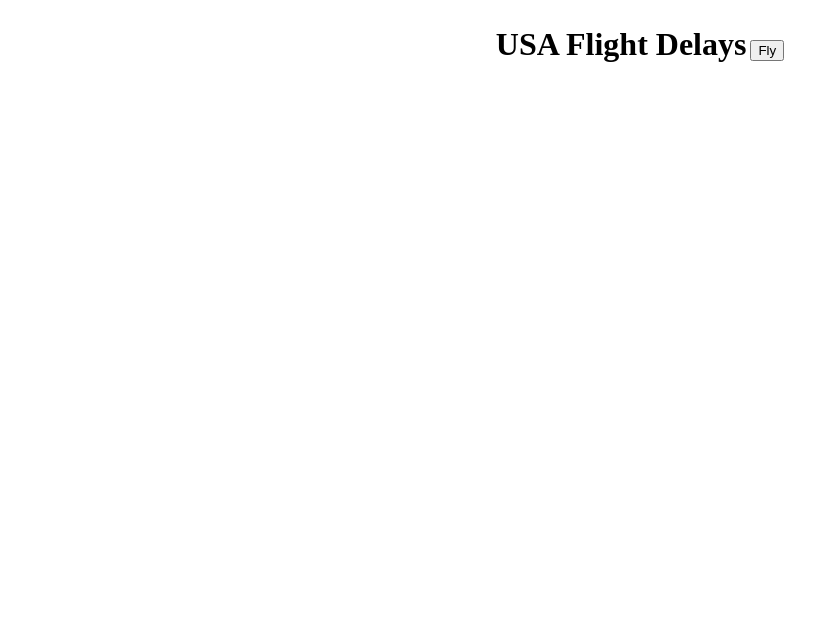
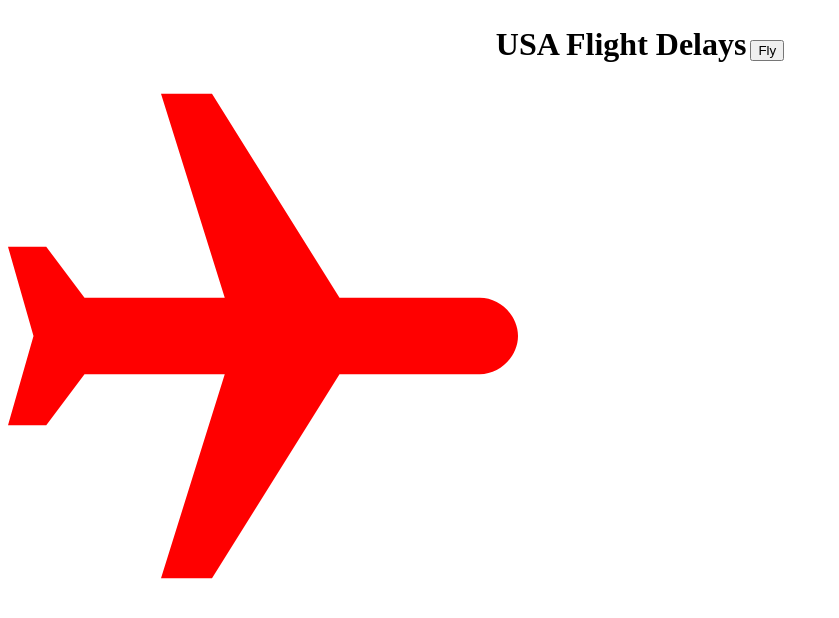
Before and after one commit to kkysen/r3d3, a website: page src/html/index.html in a window 1280 px wide. Shown: the whole page, without its empty margins (0-839 px from the left). Drawn offline with Linux system fonts and the light colour scheme.

Commit message:
Added to devlog

```diff
--- a/src/html/index.html
+++ b/src/html/index.html
@@ -13,8 +13,10 @@
         padding-right: 5em;
       }
 
-      /*.pic{*/
-      /*border-*/
+      .plane{
+      fill:red;
+      }
+
 
 
     </style>
@@ -26,5 +28,49 @@
       <button type="button" id="fly">Fly</button>
     </center>
     <br>
+
+    <?xml version="1.0" encoding="iso-8859-1"?>
+    <!-- Generator: Adobe Illustrator 16.0.0, SVG Export Plug-In . SVG Version: 6.00 Build 0)  -->
+    <!DOCTYPE svg PUBLIC "-//W3C//DTD SVG 1.1//EN" "http://www.w3.org/Graphics/SVG/1.1/DTD/svg11.dtd">
+    <svg version="1.1" id="Capa_1" xmlns="http://www.w3.org/2000/svg" xmlns:xlink="http://www.w3.org/1999/xlink" x="0px" y="0px"
+	 width="510px" height="510px" viewBox="0 0 510 510" style="enable-background:new 0 0 510 510;" xml:space="preserve">
+      <g>
+	<g id="flights">
+	  <path d="M510,255c0-20.4-17.85-38.25-38.25-38.25H331.5L204,12.75h-51l63.75,204H76.5l-38.25-51H0L25.5,255L0,344.25h38.25
+		   l38.25-51h140.25l-63.75,204h51l127.5-204h140.25C492.15,293.25,510,275.4,510,255z" fill="red"/>
+	</g>
+      </g>
+<g>
+</g>
+<g>
+</g>
+<g>
+</g>
+<g>
+</g>
+<g>
+</g>
+<g>
+</g>
+<g>
+</g>
+<g>
+</g>
+<g>
+</g>
+<g>
+</g>
+<g>
+</g>
+<g>
+</g>
+<g>
+</g>
+<g>
+</g>
+<g>
+</g>
+
+    </svg>
   </body>
 </html>
```
Also changed, not shown: devlog.txt (+14 -0 lines), src/ts/core/map.ts (+7 -0 lines).
